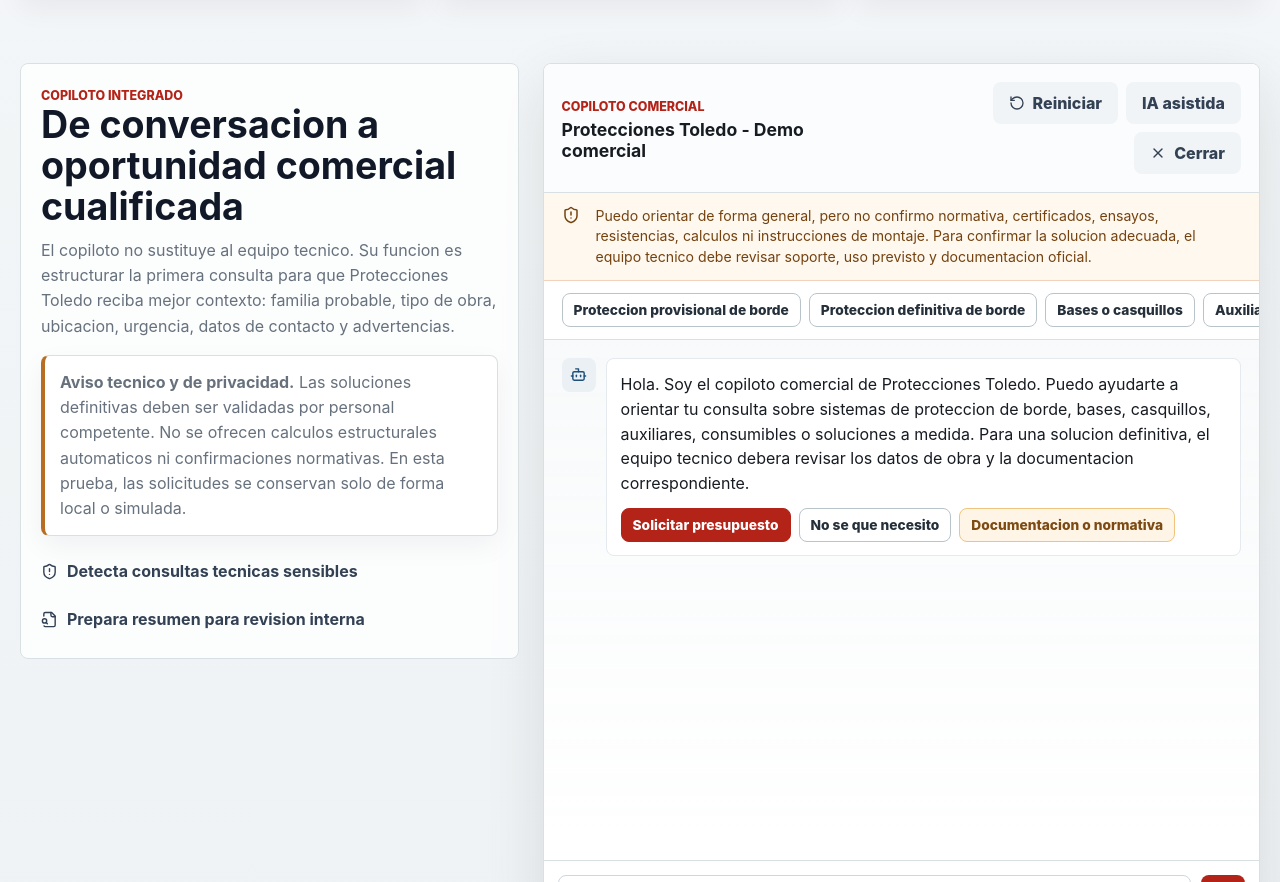
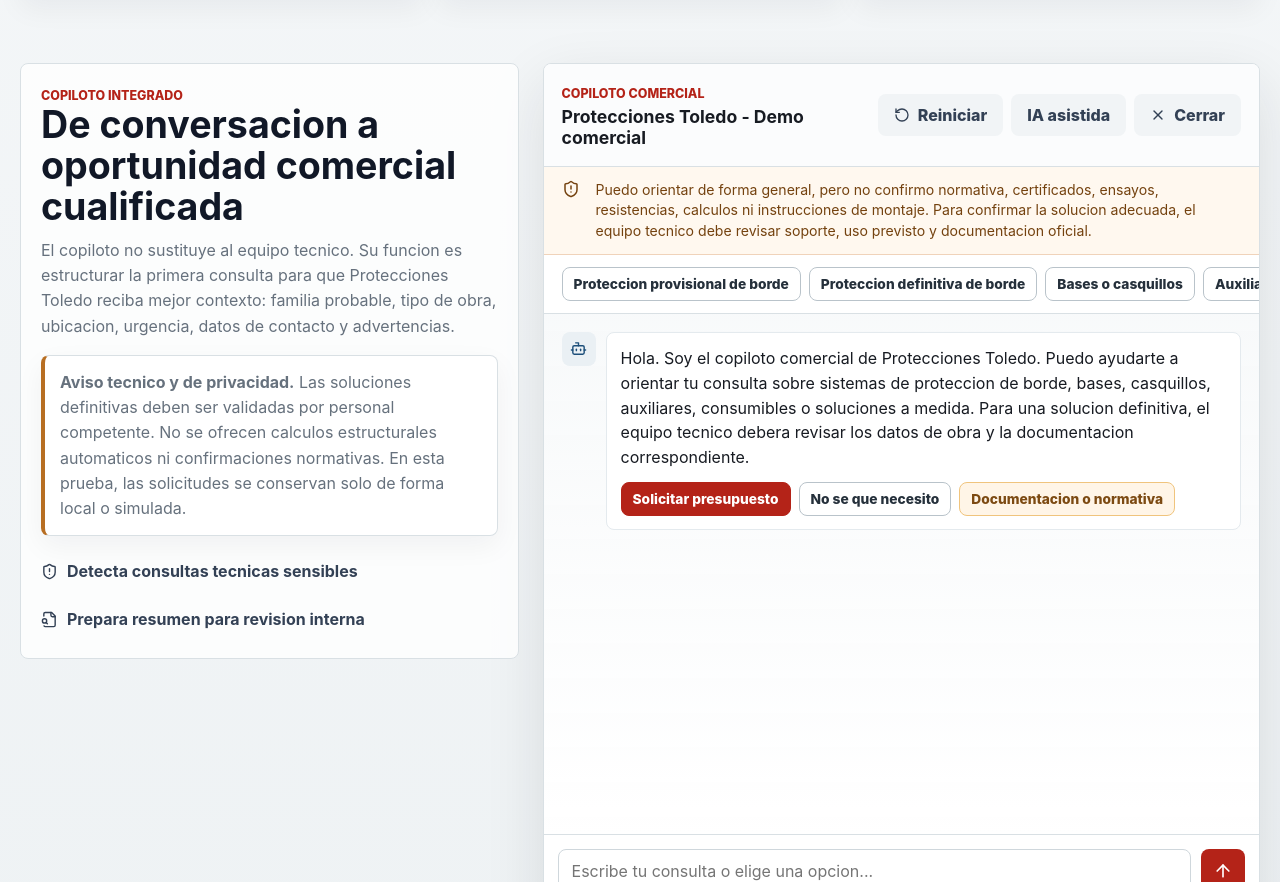
Before and after one commit to Mattortx/Practicas-Empresa-Fedeto, a React (Vite) app: page / in a window 1280 px wide. Shown: the part 1500-2382 px from the top of the page. Built offline with nearby package versions, Linux system fonts and the light colour scheme; no server answers.

Commit message:
Cambios 8

```diff
--- a/src/styles.css
+++ b/src/styles.css
@@ -438,9 +438,14 @@
 
 .copilot-header-actions {
   display: flex;
-  flex-wrap: wrap;
+  flex: 0 0 auto;
+  flex-wrap: nowrap;
   gap: 8px;
   justify-content: flex-end;
+}
+
+.copilot-header-actions .button {
+  white-space: nowrap;
 }
 
 .copilot-header h2 {
```
